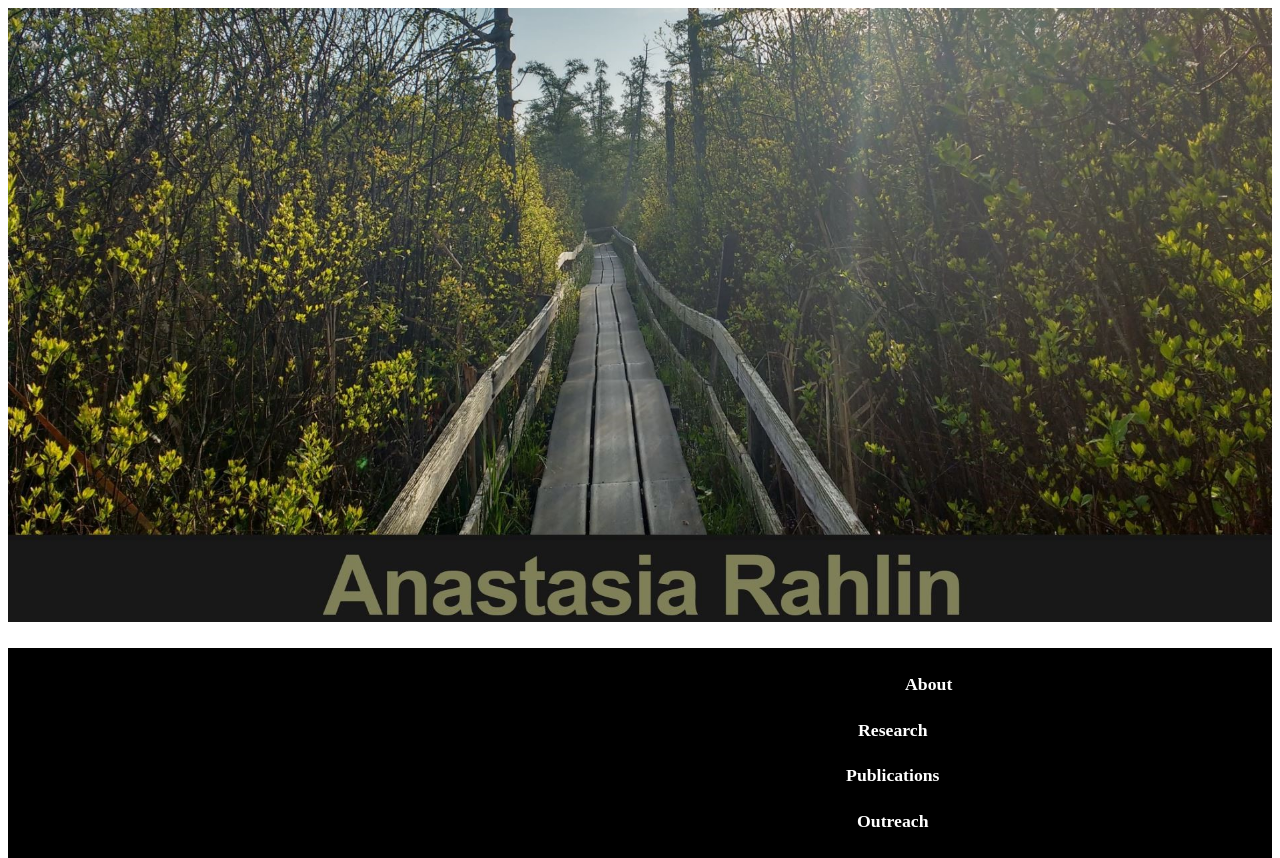
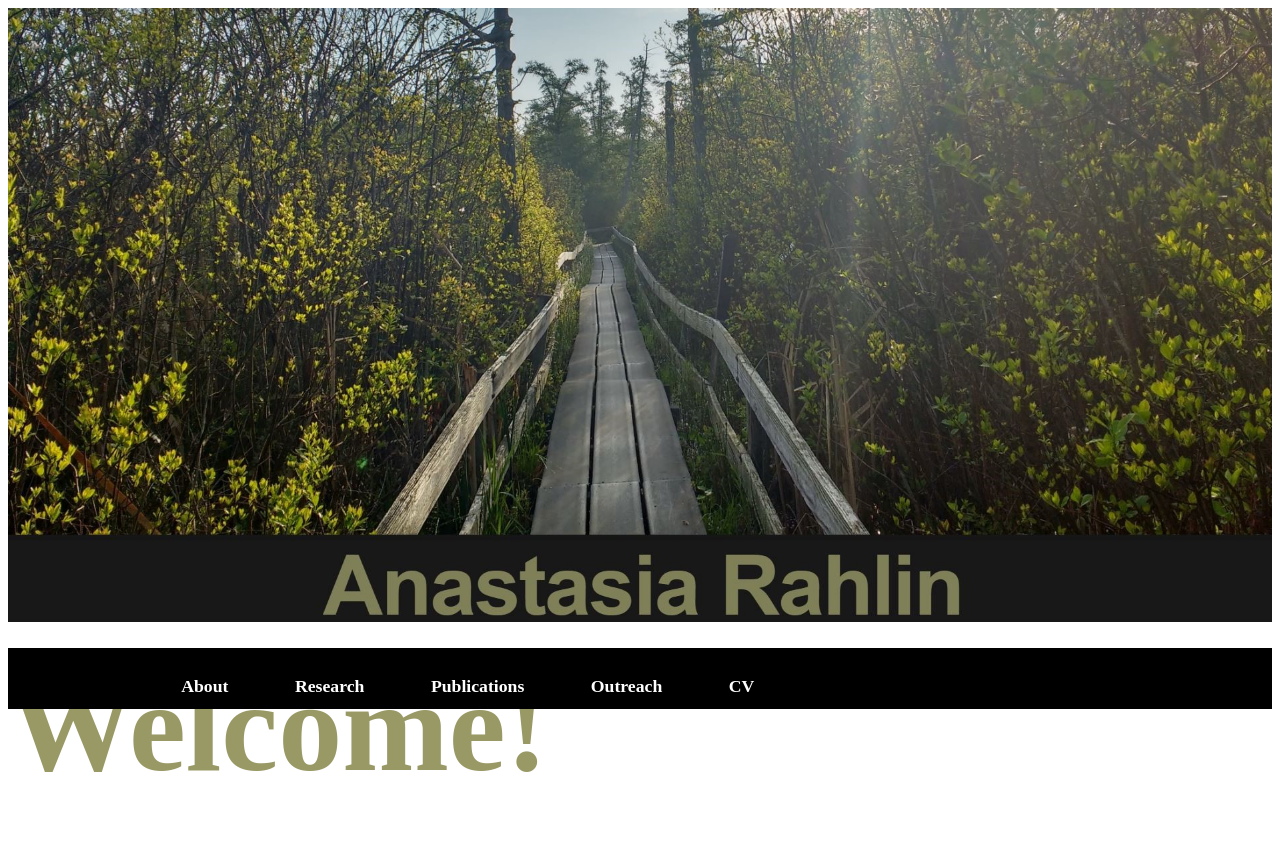
Before and after one commit to anarahlin/anarahlin.github.io, a Jekyll site: the page built from index.html, in a window 1280 px wide. Shown: the top 858 px of the page. Built offline with Jekyll 4.4.1, drawn with Linux system fonts in a browser that asks for light colours; nearby versions of some CDN libraries; the list of posts is cut into pages by our own code; comment, search, counter and statistics services are not loaded; grey boxes are pictures that could not be loaded.

Commit message:
Update nav.html

```diff
--- a/_includes/nav.html
+++ b/_includes/nav.html
@@ -98,7 +98,7 @@
   margin-top: 25px;
   padding: 14px 35px;
   text-decoration: none;
-  font-size: 17px;
+  font-size: 20px;
 }
 
 .topnav a:hover {
@@ -112,11 +112,8 @@
 }
 
 .topnav-centered a {
-  float: none;
-  position: relative;
-  top: 50%;
-  left: 20%;
-  transform: translate(-50%, -50%);
+  display: flex;
+  justify-content: center;
 }
 
 .topnav-right {
@@ -139,44 +136,7 @@
 }
 /* end Responsive navigation menu (for mobile devices) */
 
-.topnav-0 a {
-  float: none;
-  position: absolute;
-  top: 50%;
-  left: 0%;
-  transform: translate(-50%, -50%);
-}
 
-.topnav-20 a {
-  float: none;
-  position: absolute;
-  top: 50%;
-  left: 20%;
-  transform: translate(-50%, -50%);
-}
-
-.topnav-40 a {
-  float: none;
-  position: absolute;
-  top: 50%;
-  left: 40%;
-  transform: translate(-50%, -50%);
-}
-.topnav-60 a {
-  float: none;
-  position: absolute;
-  top: 50%;
-  left: 60%;
-  transform: translate(-50%, -50%);
-}
-
-.topnav-80 a {
-  float: none;
-  position: absolute;
-  top: 50%;
-  left: 80%;
-  transform: translate(-50%, -50%);
-}
 
 
 </style>
```
